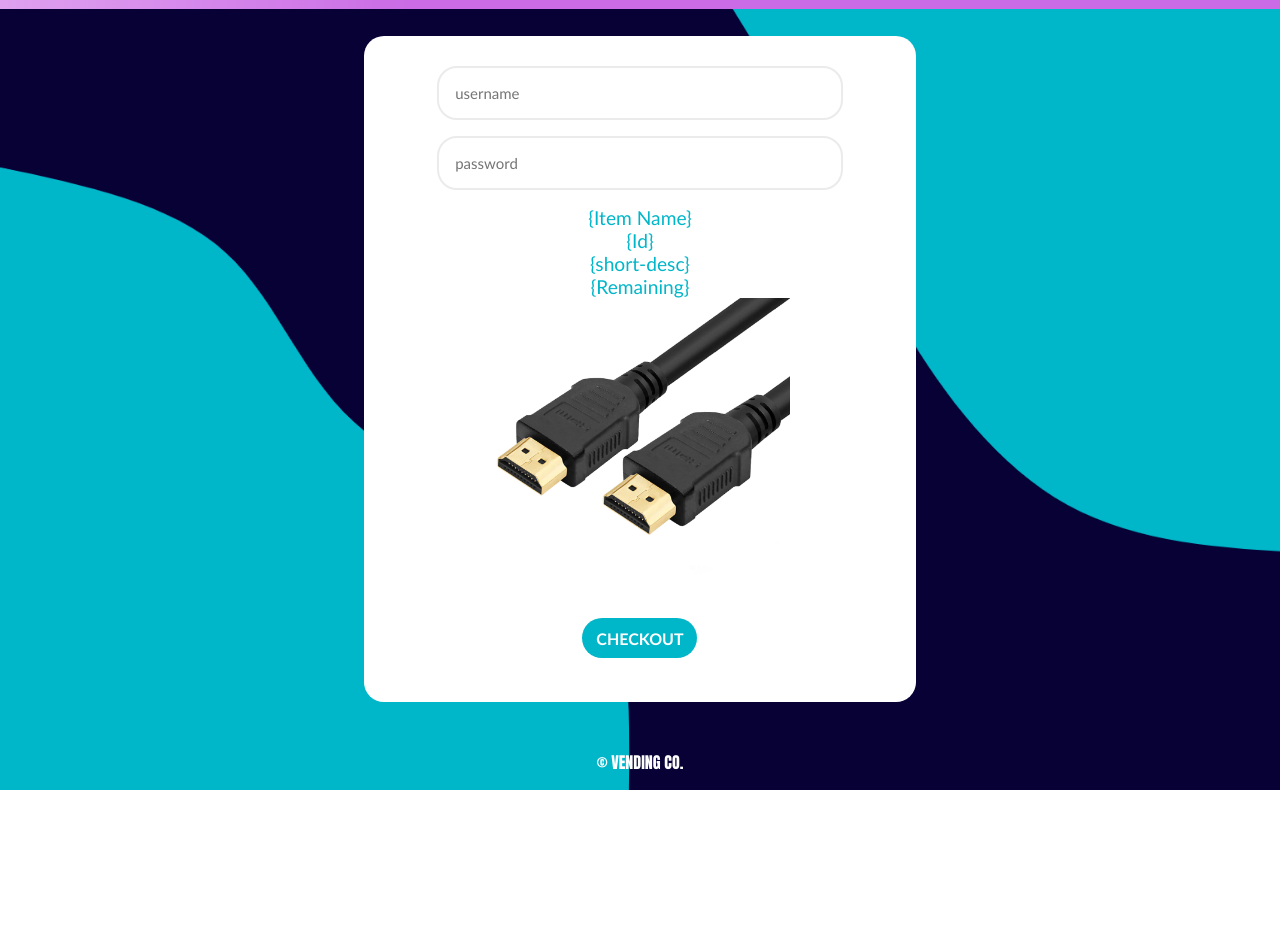
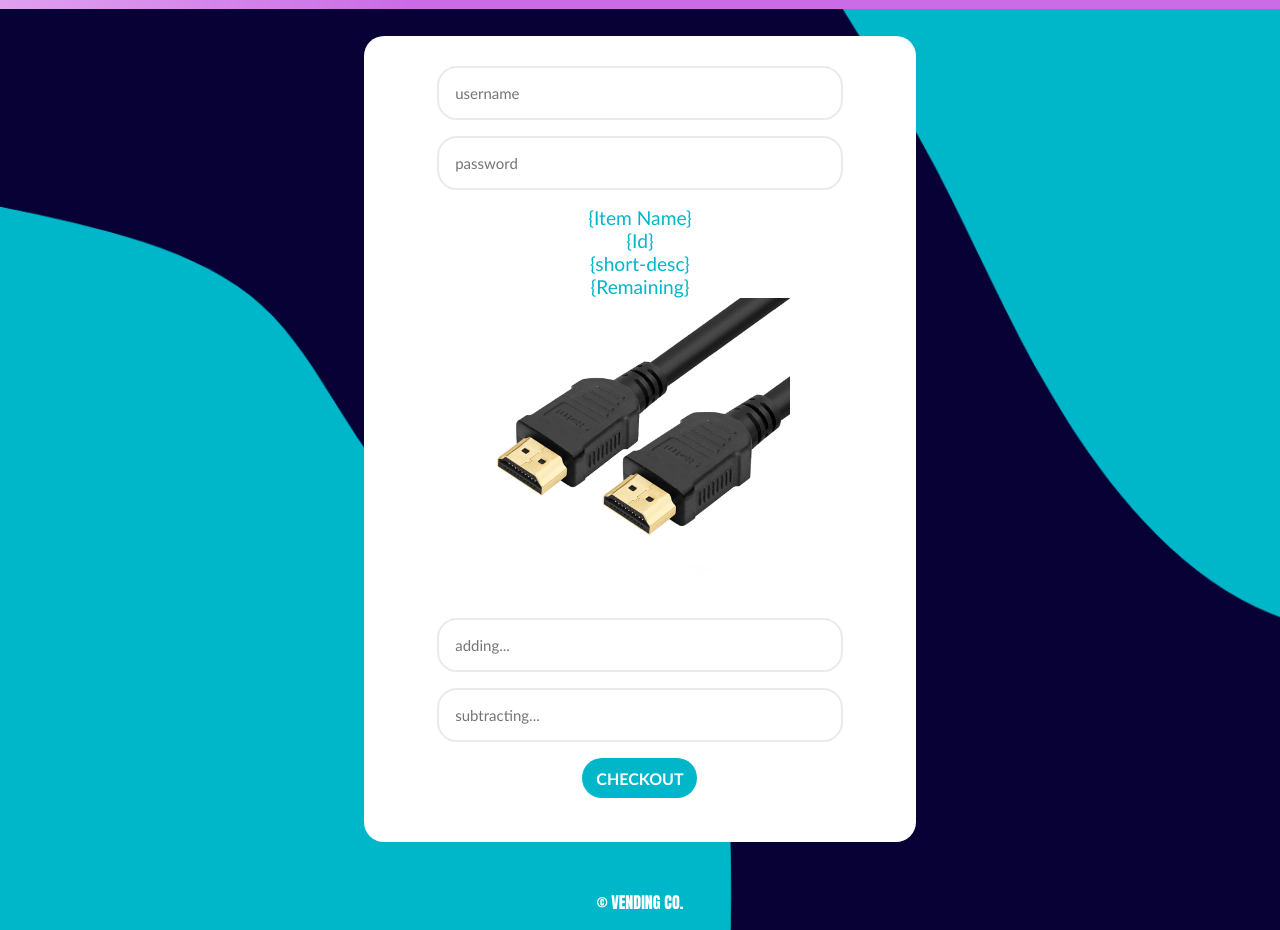
Before and after one commit to SICTC-CS/web-app-final-diek-tich-steck-meuth-web-app-final, a plain HTML site: page checkout-user-HDMI.html in a window 1280 px wide. Shown: the part 76-1006 px from the top of the page. Before the commit the page ends 866 px from the top, so only its background shows below. Drawn offline with Linux system fonts and the light colour scheme.

Commit message:
adding and subtracting to checkout pages

```diff
--- a/checkout-user-HDMI.html
+++ b/checkout-user-HDMI.html
@@ -27,6 +27,8 @@
                     {Remaining}<br>
                     <img src="content/hdmi.webp" height="300" width="300">
                 </div>
+                <input type="adding" placeholder="adding...">
+                <input type="subtracting" placeholder="subtracting...">
                 <div class="checkout-form-for-checkout">
                     <button type="submit">CHECKOUT</button>
                 </div>
```
Also changed, not shown: checkout-user-MAC.html (+2 -0 lines), checkout-user-SDCARD.html (+2 -0 lines), checkout-user-USBC.html (+2 -0 lines), checkout-user-VGA.html (+2 -0 lines).
